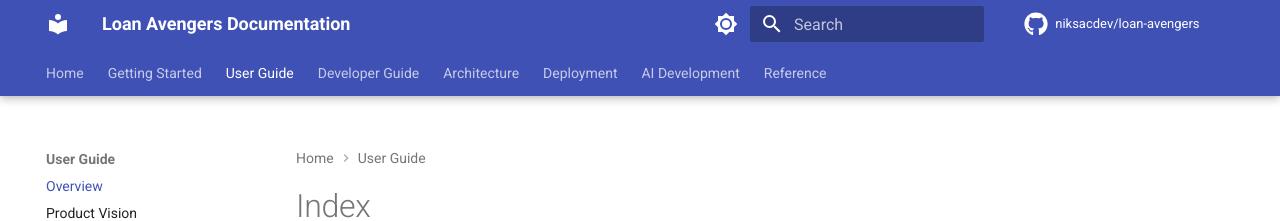
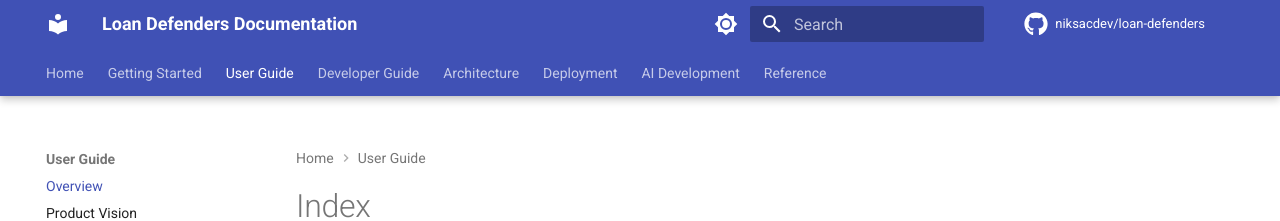
Before and after one commit to niksacdev/loan-avengers, an MkDocs documentation site: the page built from docs/user-guide/index.md, in a window 1280 px wide. Shown: the top 221 px of the page. Built offline with MkDocs 1.6.1 and Material for MkDocs 9.7.7, drawn with Linux system fonts in a browser that asks for light colours; comment, search, counter and statistics services are not loaded; the version menu is left out.

Commit message:
chore: update all configuration files with Loan Defenders branding
- Update Dockerfiles with Loan Defenders naming
- Update pyproject.toml files with loan-defenders package names
- Update devcontainer configuration paths and workspace names
- Update docker-compose service names and network names
- Update mkdocs.yml with loan-defenders URLs
- Update deployment YAML files with Loan Defenders resource names
- Update build scripts with loan_defenders paths
- Update GitHub Actions workflow with loan_defenders coverage
- Update UI index.html with Loan Defenders metadata

All configuration files now consistently use loan-defenders/loan_defenders
instead of loan-avengers/loan_avengers.

```diff
--- a/mkdocs.yml
+++ b/mkdocs.yml
@@ -1,9 +1,9 @@
-site_name: Loan Avengers Documentation
-site_url: https://niksacdev.github.io/loan-avengers/
+site_name: Loan Defenders Documentation
+site_url: https://niksacdev.github.io/loan-defenders/
 site_description: Multi-agent loan processing system powered by Microsoft Agent Framework
 site_author: Niksac Development Team
-repo_name: niksacdev/loan-avengers
-repo_url: https://github.com/niksacdev/loan-avengers
+repo_name: niksacdev/loan-defenders
+repo_url: https://github.com/niksacdev/loan-defenders
 edit_uri: edit/main/docs/
 
 theme:
@@ -79,7 +79,7 @@ markdown_extensions:
 extra:
   social:
     - icon: fontawesome/brands/github
-      link: https://github.com/niksacdev/loan-avengers
+      link: https://github.com/niksacdev/loan-defenders
     - icon: fontawesome/brands/linkedin
       link: https://www.linkedin.com/in/niksac
   version:
--- a/pyproject.toml
+++ b/pyproject.toml
@@ -1,5 +1,5 @@
 [project]
-name = "loan-avengers-workspace"
+name = "loan-defenders-workspace"
 version = "0.1.0"
 description = "🦸‍♂️ Loan Defenders - Multi-Agent Loan Processing Monorepo"
 authors = [
@@ -93,7 +93,7 @@ parallel = true
 [tool.coverage.paths]
 source = [
     "loan_defenders/",
-    "/workspaces/loan-avengers/apps/api/loan_defenders/",
+    "/workspaces/loan-defenders/apps/api/loan_defenders/",
     "*/loan_defenders/",
 ]
 
```
Also changed, not shown: docker-compose.yml (+12 -12 lines), 11 other files.
